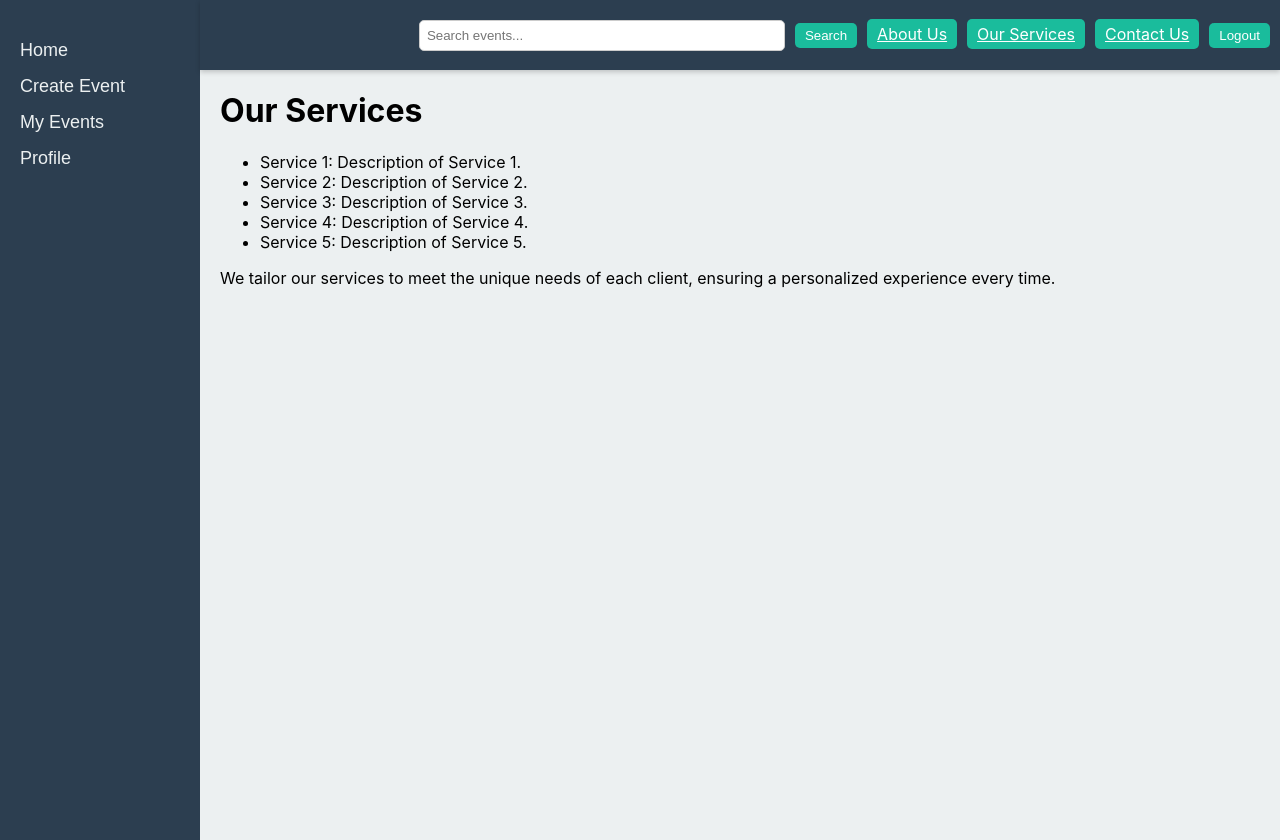
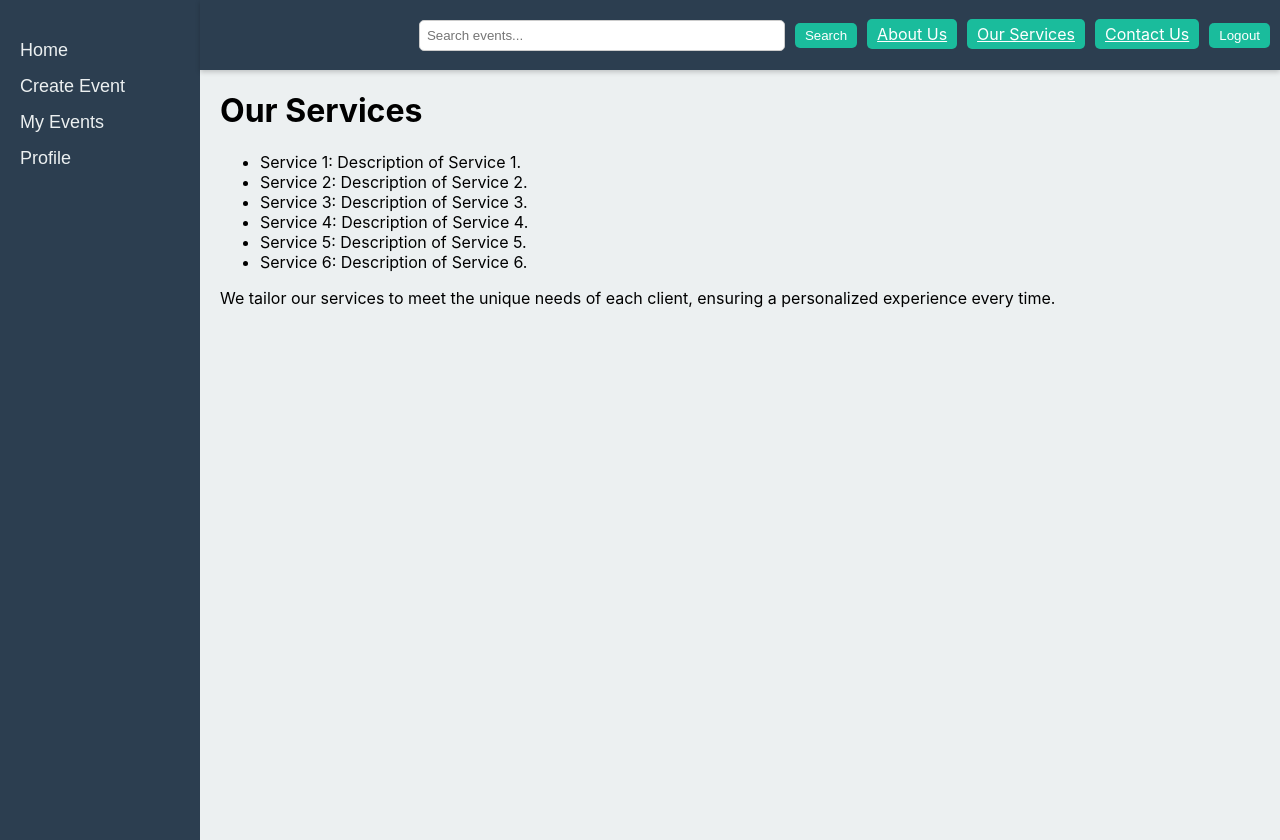
Before and after one commit to WalterSyd/EVENT-MGT-APP, a React (Create React App) app in the folder client/: page /services in a window 1280 px wide. Built offline with nearby package versions, Linux system fonts and the light colour scheme.

Commit message:
changes to services

```diff
--- a/client/src/components/OurServices.js
+++ b/client/src/components/OurServices.js
@@ -11,6 +11,7 @@ const OurServices = () => {
                 <li>Service 3: Description of Service 3.</li>
                 <li>Service 4: Description of Service 4.</li>
                 <li>Service 5: Description of Service 5.</li>
+                <li>Service 6: Description of Service 6.</li>
             </ul>
             <p>
                 We tailor our services to meet the unique needs of each client,
```
